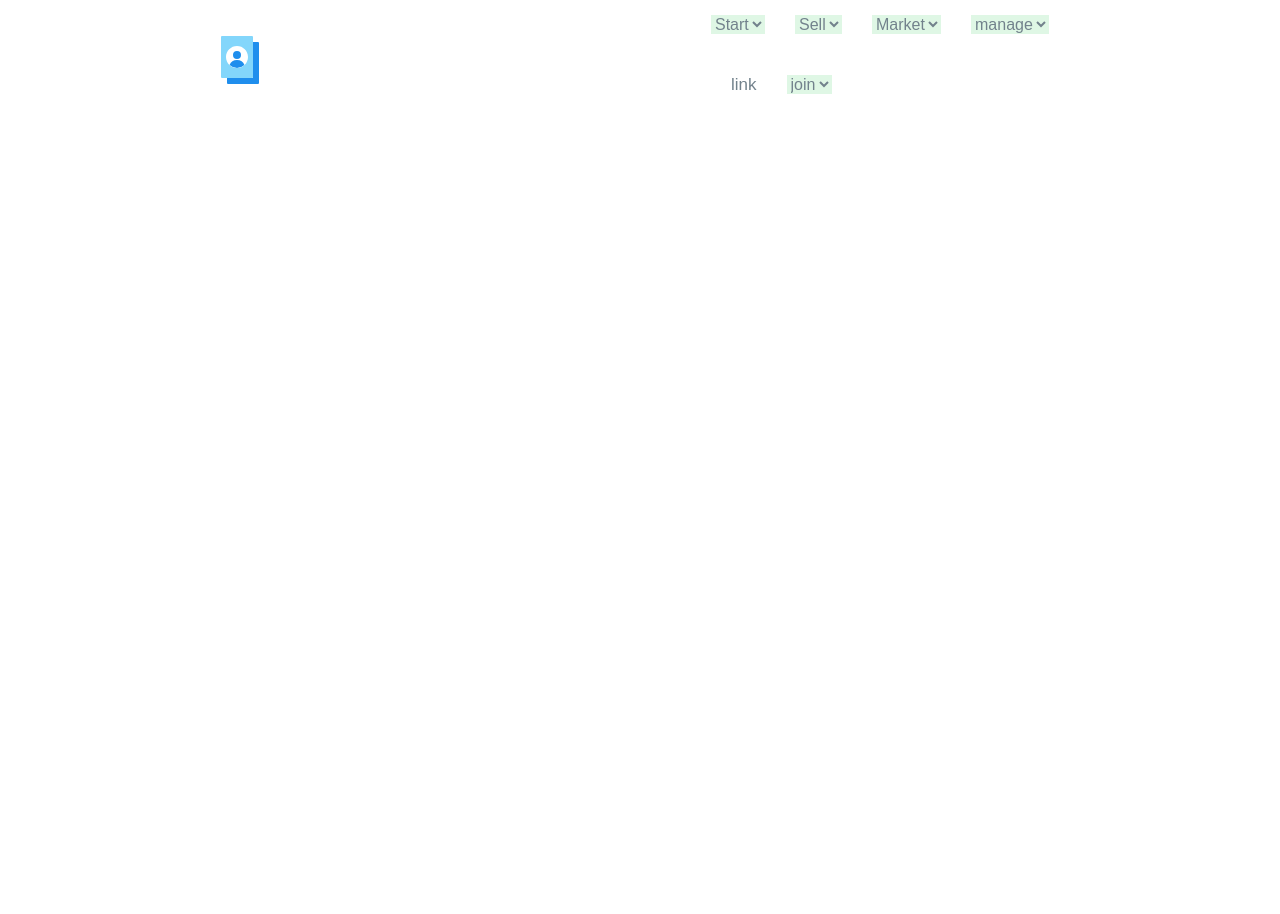
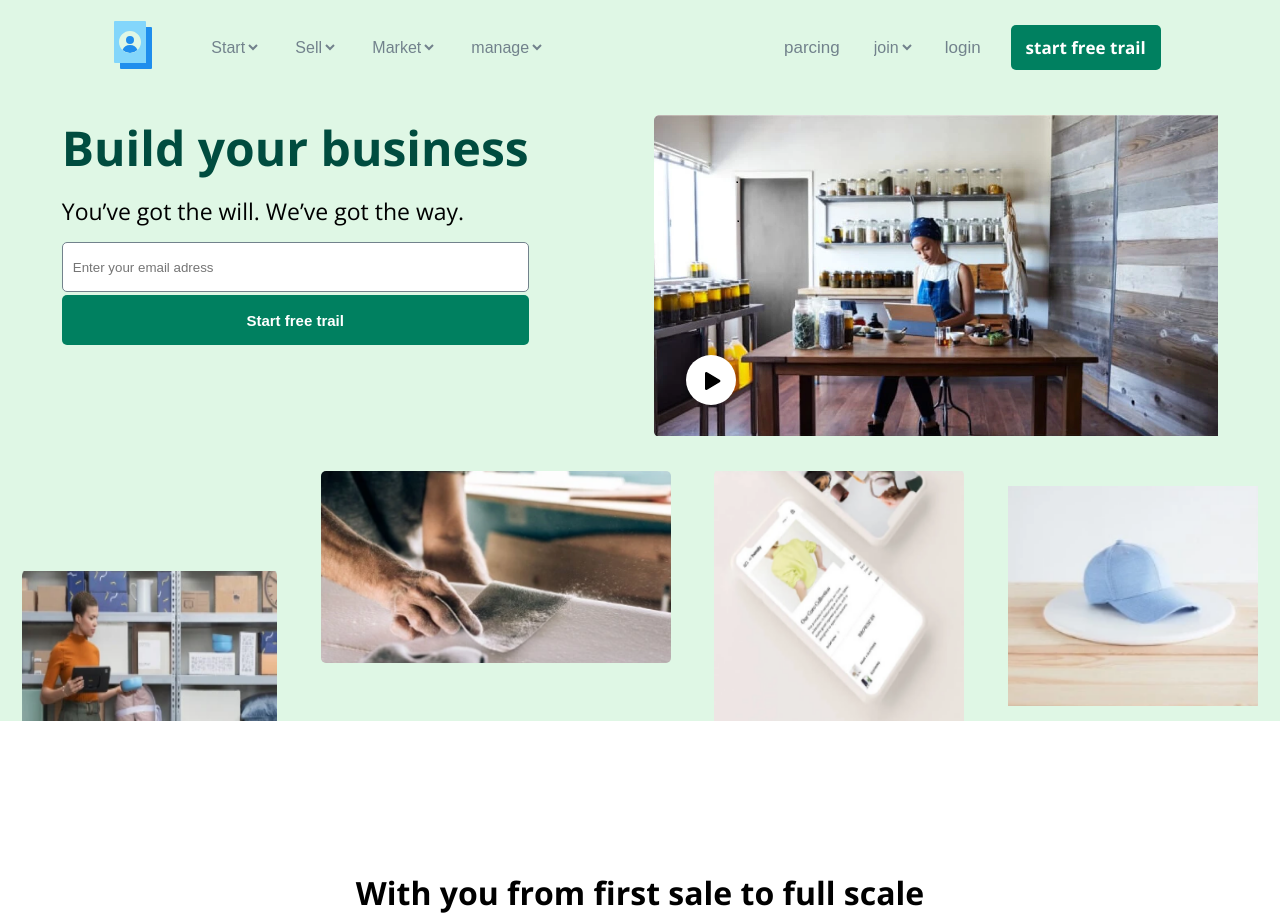
Before and after one commit to hamzahere88/shopify_mokup, a plain HTML site: page index.html in a window 1280 px wide. Before the commit the page ends 800 px from the top, so only its background shows below. Drawn offline with nearby package versions, Linux system fonts and the light colour scheme.

Commit message:
update html

```diff
--- a/index.html
+++ b/index.html
@@ -6,18 +6,22 @@
     <meta http-equiv="X-UA-Compatible" content="ie=edge" />
     <title>Document</title>
     <link rel="stylesheet" href="style.css" />
+    <!-- font -->
+    <link
+      href="https://fonts.googleapis.com/css?family=Open+Sans:300,300i,400,700,700i,800&display=swap"
+      rel="stylesheet"
+    />
   </head>
   <body>
+    <!-- blue color screen  -->
+    <div class="blue_screen">
       <header>
-      <!-- logo -->
-      <!-- <img src="svg_contact.svg" alt="" /> -->
-      <img src="svg_contact.svg" alt="" />
-
         <!-- left_nav -->
         <nav class="asd">
           <!-- left saide drop down -->
 
           <ul class="left_nav">
+            <li><img src="svg_contact.svg" alt="" class="image" /></li>
             <li>
               <select name="" id="">
                 <option value="">Start</option>
@@ -42,31 +46,60 @@
               </select>
             </li>
           </ul>
+        </nav>
 
+        <!-- right saide nav start here -->
         <ul class="right_nav">
-          <li><a href="">link</a></li>
+          <li><a href="">parcing</a></li>
           <li>
             <select name="" id="">
               <option value="">join</option>
             </select>
           </li>
+          <li><a href="#">login</a></li>
+          <li>
+            <a href="#"><button class="btn">start free trail</button></a>
+          </li>
         </ul>
-      </nav>
-      <!-- left saide nav here -->
+        <!-- right saide nav end here -->
+      </header>
+      <!-- end header -->
 
-      <!-- <nav class="nav_right">
-        <a href="">pricing</a>
-
-        drop down
-        <select name="" id="">
-          <option value="">lern</option>
-        </select>
-        dropdown end
-
-        <a href="">login</a> -->
-
-      <!-- <button class="btn">start free</button> -->
-      <!-- </nav/> -->
-    </header>
+      <!-- main start here text videios images -->
+      <!-- main1 k ander do column he first left column start -->
+      <div class="main1">
+        <!--  -->
+        <div class="main1_left_con">
+          <!-- main heading on main screen -->
+          <h1 class="main_heading">Build your business</h1>
+          <p class="main_left_p">You’ve got the will. We’ve got the way.</p>
+          <!-- inputs and button -->
+          <input
+            type="text"
+            class="text_main1_left"
+            placeholder="Enter your email adress"
+          />
+          <button class="main1_btn">Start free trail</button>
+        </div>
+        <!-- right saide contant strat here -->
+        <div class="right_contant_main1">
+          <img src="vidio_image.png" alt="" />
+        </div>
+        <!-- right saide content end  -->
+        <!-- end flex main1 end -->
+      </div>
+      <!-- end flex main1 end -->
+      <div class="main_botom_img">
+        <img src="botom_first.png" alt="" class="img_1" />
+        <img src="botom_second.png" alt="" class="img_2" />
+        <img src="botom_third.png" alt="" class="img_3" />
+        <img src="botom_four.png" alt="" class="img_4" />
+      </div>
+      <!-- images of bottom end -->
+    </div>
+    <!-- secound screen -->
+    <div class="second_s">
+      <h1>With you from first sale to full scale</h1>
+    </div>
   </body>
 </html>
```
Lines whose indentation alone changed are shown as unchanged.
